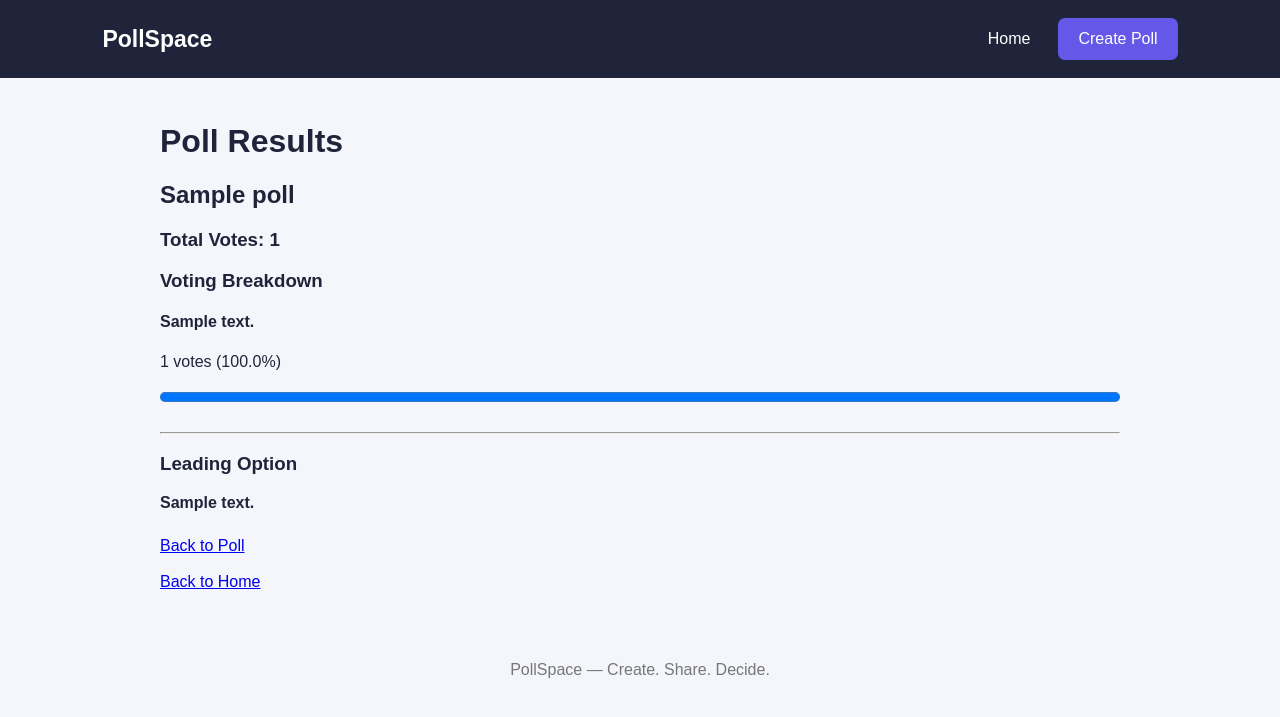
After one commit to Sid-DeadSkull11/polling-app, a Flask app: page /poll/1/results in a window 1280 px wide. The commit adds this page. Shown: the top 717 px of the page. Run offline with Flask 3, Linux system fonts and the light colour scheme; tables that the repository leaves empty hold one stand-in row (values such as "Sample post").

Commit message:
V3: Add poll results dashboard with vote percentages

```diff
--- a/app.py
+++ b/app.py
@@ -159,7 +159,10 @@ def create_app(test_config=None):
         if poll is None:
             return "Poll not found", 404
 
-        voter_id = request.form.get("voter_id", "").strip().casefold()
+        voter_id = request.form.get(
+            "voter_id", ""
+        ).strip().casefold()
+
         option_id = request.form.get("option_id", "").strip()
 
         if not voter_id:
@@ -202,6 +205,77 @@ def create_app(test_config=None):
 
         return redirect(url_for("poll_detail", poll_id=poll_id))
 
+    # V3: Results Dashboard
+    @app.route("/poll/<int:poll_id>/results")
+    def results(poll_id):
+
+        db = get_db()
+
+        poll = db.execute(
+            "SELECT * FROM polls WHERE id = ?",
+            (poll_id,)
+        ).fetchone()
+
+        if poll is None:
+            return "Poll not found", 404
+
+        results_data = db.execute(
+            """
+            SELECT
+                options.id,
+                options.option_text,
+                COUNT(votes.id) AS vote_count
+            FROM options
+            LEFT JOIN votes
+                ON options.id = votes.option_id
+                AND votes.poll_id = options.poll_id
+            WHERE options.poll_id = ?
+            GROUP BY options.id, options.option_text
+            ORDER BY options.id
+            """,
+            (poll_id,)
+        ).fetchall()
+
+        total_votes = sum(
+            row["vote_count"] for row in results_data
+        )
+
+        results_list = []
+
+        for row in results_data:
+
+            percentage = (
+                (row["vote_count"] / total_votes) * 100
+                if total_votes > 0 else 0
+            )
+
+            results_list.append({
+                "id": row["id"],
+                "option_text": row["option_text"],
+                "vote_count": row["vote_count"],
+                "percentage": round(percentage, 2)
+            })
+
+        highest_votes = max(
+            [row["vote_count"] for row in results_list],
+            default=0
+        )
+
+        leaders = [
+            row["option_text"]
+            for row in results_list
+            if highest_votes > 0
+            and row["vote_count"] == highest_votes
+        ]
+
+        return render_template(
+            "results.html",
+            poll=poll,
+            results=results_list,
+            total_votes=total_votes,
+            leaders=leaders
+        )
+
     return app
 
 
--- /dev/null
+++ b/templates/results.html
@@ -0,0 +1,79 @@
+{% extends "base.html" %}
+
+{% block content %}
+
+<div class="container">
+
+     <div class="card">
+
+          <h1>Poll Results</h1>
+
+          <h2>{{ poll.question }}</h2>
+
+          <div class="result-summary">
+               <h3>Total Votes: {{ total_votes }}</h3>
+          </div>
+
+          {% if total_votes == 0 %}
+
+          <p>No votes have been submitted yet.</p>
+
+          {% else %}
+
+          <h3>Voting Breakdown</h3>
+
+          {% for result in results %}
+
+          <div class="result-item" style="margin-bottom: 25px;">
+
+               <h4>{{ result.option_text }}</h4>
+
+               <p>
+                    {{ result.vote_count }} votes
+                    ({{ result.percentage }}%)
+               </p>
+
+               <progress value="{{ result.percentage }}" max="100" style="width: 100%; height: 20px;">
+               </progress>
+
+          </div>
+
+          {% endfor %}
+
+          <hr>
+
+          <h3>Leading Option</h3>
+
+          {% if leaders %}
+
+          {% for leader in leaders %}
+          <p><strong>{{ leader }}</strong></p>
+          {% endfor %}
+
+          {% else %}
+
+          <p>No votes yet.</p>
+
+          {% endif %}
+
+          {% endif %}
+
+          <div style="margin-top: 25px;">
+
+               <a href="{{ url_for('poll_detail', poll_id=poll.id) }}">
+                    Back to Poll
+               </a>
+
+               <br><br>
+
+               <a href="{{ url_for('index') }}">
+                    Back to Home
+               </a>
+
+          </div>
+
+     </div>
+
+</div>
+
+{% endblock %}
```
Also changed, not shown: templates/poll_detail.html (+35 -8 lines), test_app.py (+43 -0 lines).
